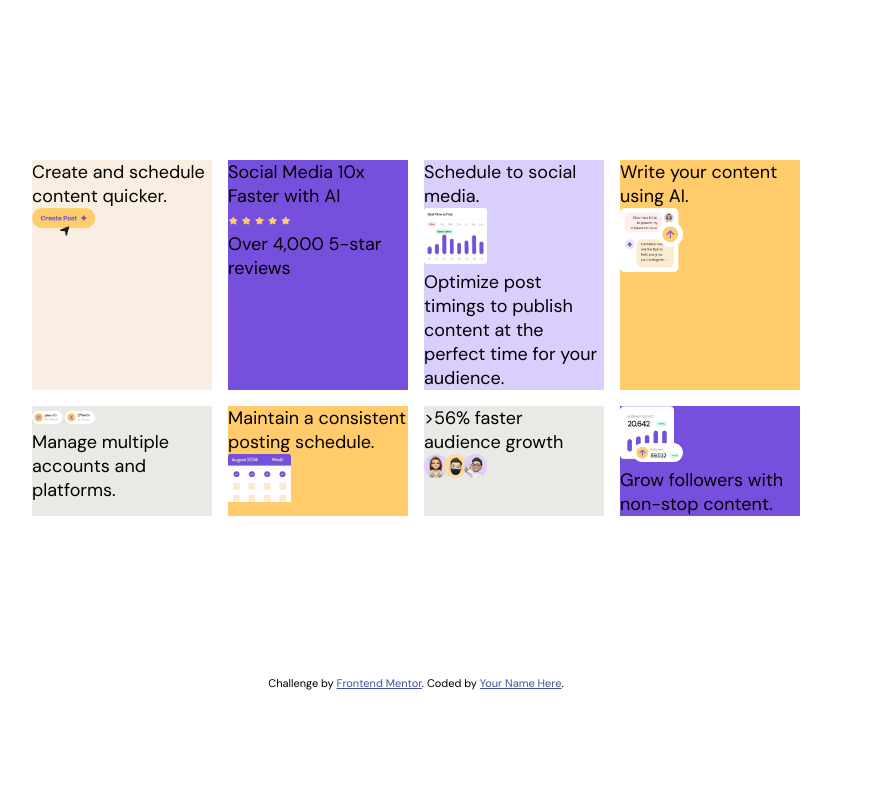
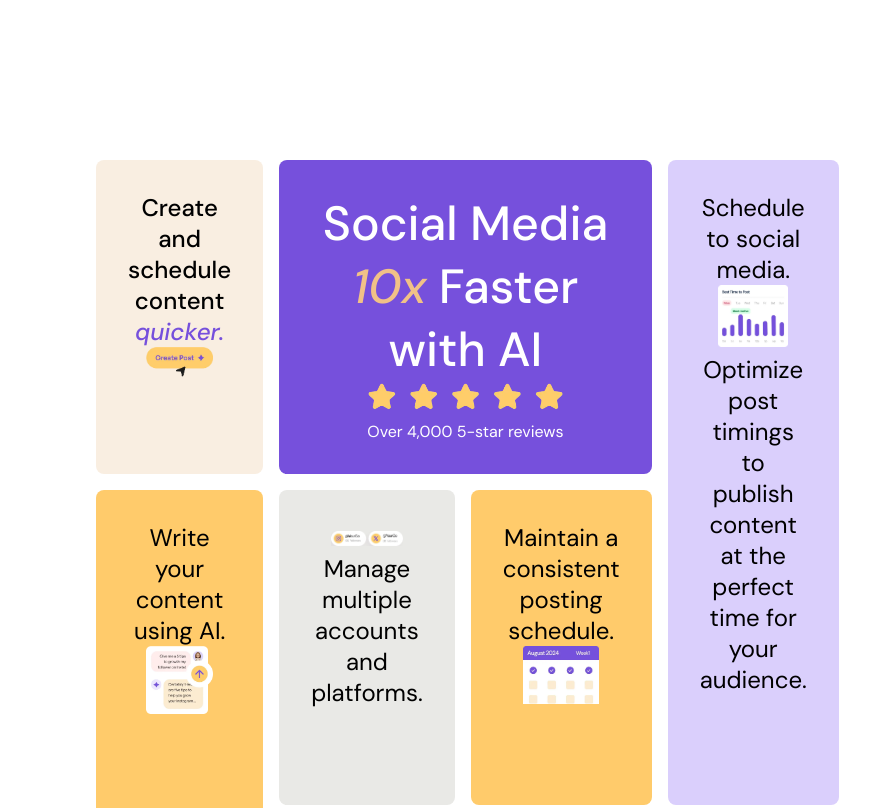
Before and after one commit to julzedz/bento-grid-main, a plain HTML site: page index.html in a window 1280 px wide. Shown: the top 808 px of the page, without its empty margins (224-1094 px from the left). Drawn offline with Linux system fonts and the light colour scheme.

Commit message:
Enhance content styling and layout in index.html and styles.css

```diff
--- a/index.html
+++ b/index.html
@@ -37,13 +37,13 @@
   <body>
     <div class="grid-container">
       <div>
-        <p>Create and schedule content <span>quicker.</span></p>
+        <p>Create and schedule content <span class="first-child-span">quicker.</span></p>
         <img src="./assets/images/illustration-create-post.webp" alt="" />
       </div>
       <div>
-        <p>Social Media 10x Faster with AI</p>
+        <p class="second-child-paragraph">Social Media <span class="second-child-span">10x</span> Faster with AI</p>
         <img src="./assets/images/illustration-five-stars.webp" alt="" />
-        <p>Over 4,000 5-star reviews</p>
+        <p class="second-paragraph-second-child">Over 4,000 5-star reviews</p>
       </div>
       <div>
         <p>Schedule to social media.</p>
--- a/styles.css
+++ b/styles.css
@@ -11,31 +11,46 @@ body {
 }
 
 img {
-  width: 35%;
+  width: 65%;
 }
 
 .grid-container {
-  width: 60%;
+  width: 50%;
   margin: 10rem auto;
   display: grid;
   grid-template-columns: repeat(4, 1fr);
+  grid-template-rows: repeat(3, 1fr);
   gap: 1rem;
+}
+
+.grid-container > div {
+  padding: 2rem;
+  font-size: 1.5rem;
+  text-align: center;
+  border-radius: 0.5rem;
 }
 
 .grid-container > :first-child {
   background-color: #f9eee1ff;
+  font-weight: 500;
 }
 
 .grid-container > :nth-child(2) {
   background-color: #7650dcff;
+  grid-column: 2 / 4;
 }
 
 .grid-container > :nth-child(3) {
   background-color: #dacffcff;
+  /* grid-row: ; */
+  grid-column: 4 / 5;
+  grid-row: 1 / 3;
 }
 
 .grid-container > :nth-child(4) {
   background-color: #ffcb6bff;
+  grid-column: 1 / 2;
+  grid-row: 2 / 4;
 }
 
 .grid-container > :nth-child(5) {
@@ -52,4 +67,28 @@ img {
 
 .grid-container > :nth-child(8) {
   background-color: #7650dcff;
+  grid-column: 3 / 5;
+  grid-row: 3 / 4;
+  display: flex;
 }
+
+.first-child-span {
+  color: #7650dcff;
+  font-style: italic;
+}
+
+.second-child-span {
+  color: #f1c187;
+  font-style: italic;
+}
+
+.second-child-paragraph {
+  font-weight: 500;
+  font-size: 3rem;
+  color: white;
+}
+
+.second-paragraph-second-child {
+  color: white;
+  font-size: medium;
+}
```
